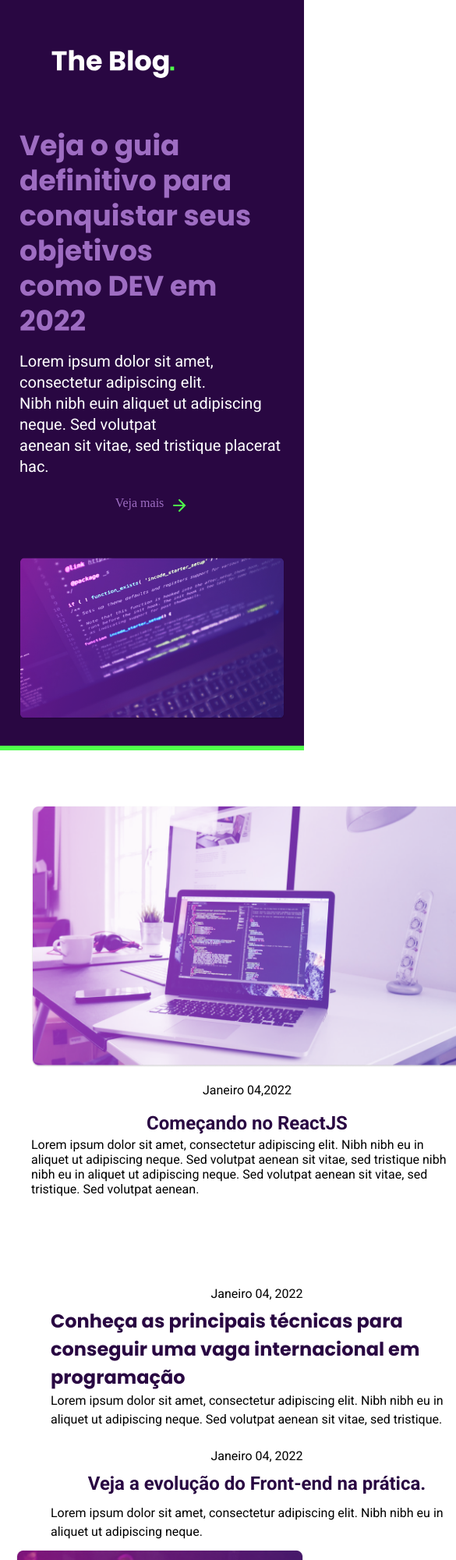
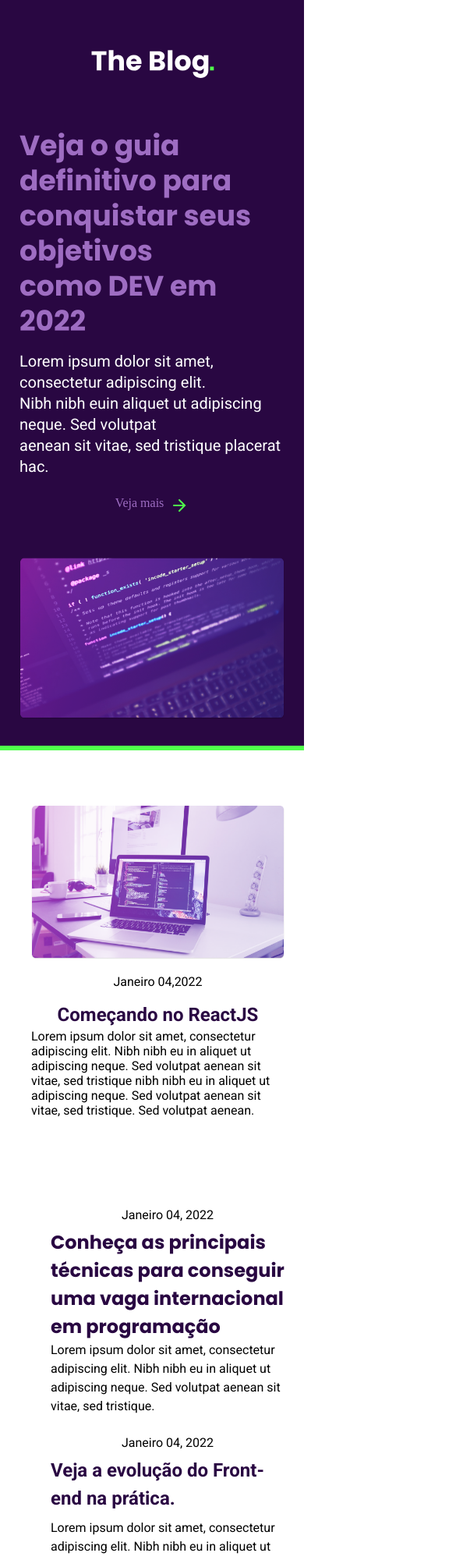
Before and after one commit to Jean-Feliciano/Rocketblog, a plain HTML site: page index.html in a window 390 px wide. Shown: the top 2000 px of the page at 78% size, 585 px wide, since content can reach past the window. Drawn offline with Linux system fonts and the light colour scheme.

Commit message:
att responsive

```diff
--- a/style.css
+++ b/style.css
@@ -186,7 +186,6 @@ body {
 
 main .content {
   display: flex;
-  background-color: #fff;
   height: auto;
   padding: 0 25px 0 25px;
   align-items: center;
@@ -195,9 +194,10 @@ main .content {
 main .content .group {
   display: flex;
   max-width: 1920px;
+  height: auto;
+
   gap: 45px;
   margin: 0 auto 0;
-  background-color: #fff;
 }
 
 .content .react {
@@ -394,12 +394,16 @@ main .content .group {
     flex-direction: column;
   }
 
+  .home .info .search-bar {
+    display: none;
+  }
+
   .container .text-group {
     display: flex;
     align-items: center;
   }
   .container .photo {
-    width: 100%;
+    width: 80%;
 
     padding: 10px 0 10px 0;
   }
@@ -419,10 +423,6 @@ main .content .group {
     align-items: center;
   }
 
-  .content .side-post {
-    width: 569px;
-  }
-
   .content .side-post p {
     font-size: 46px;
     font-family: sans-serif;
@@ -436,7 +436,23 @@ main .content .group {
   }
 }
 
-@media screen and (max-width: 394px) {
+@media screen and (max-width: 395px) {
+  .home .info {
+    display: flex;
+    justify-content: center;
+    align-items: center;
+  }
+
+  .container .teste .text-group {
+    display: flex;
+  }
+  .content {
+    display: flex;
+    width: auto;
+    align-items: center;
+    justify-content: center;
+    flex-direction: column;
+  }
   .container .photo {
     width: 100%;
     margin-bottom: 20px;
```
